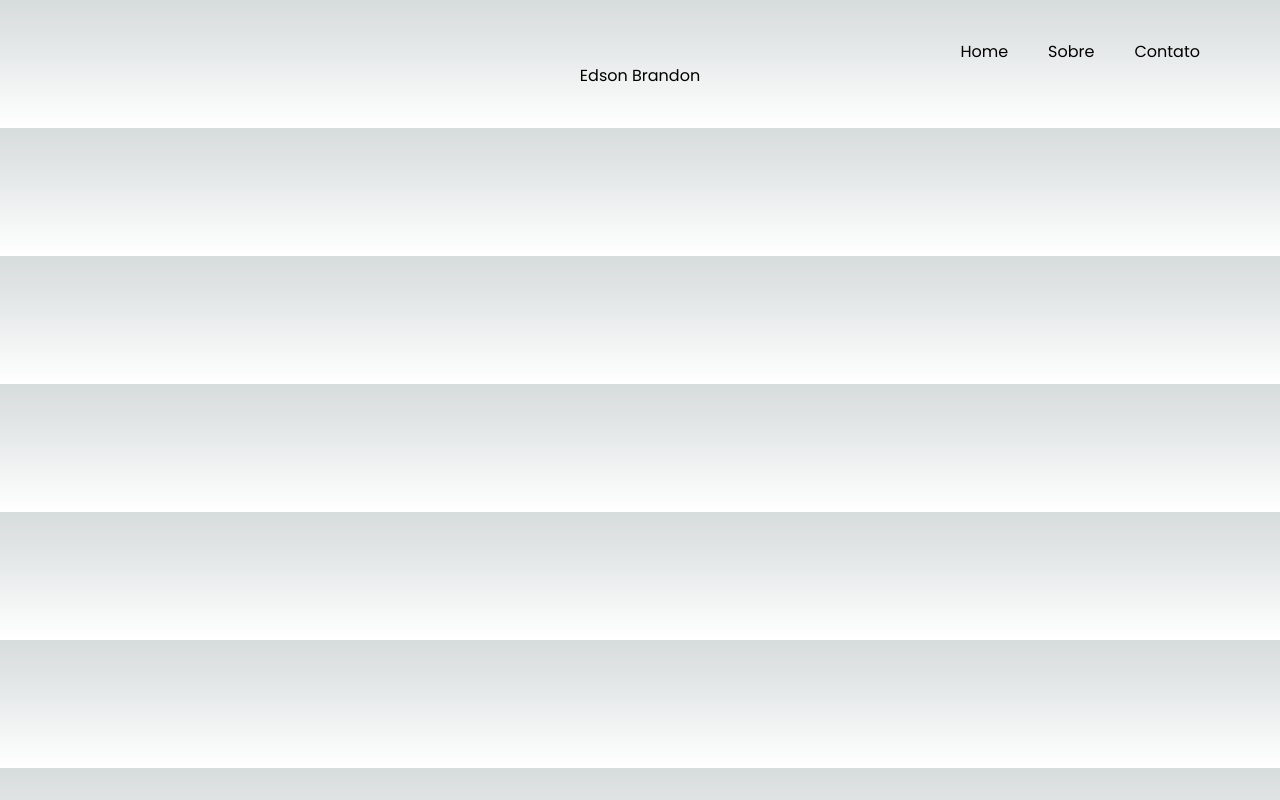
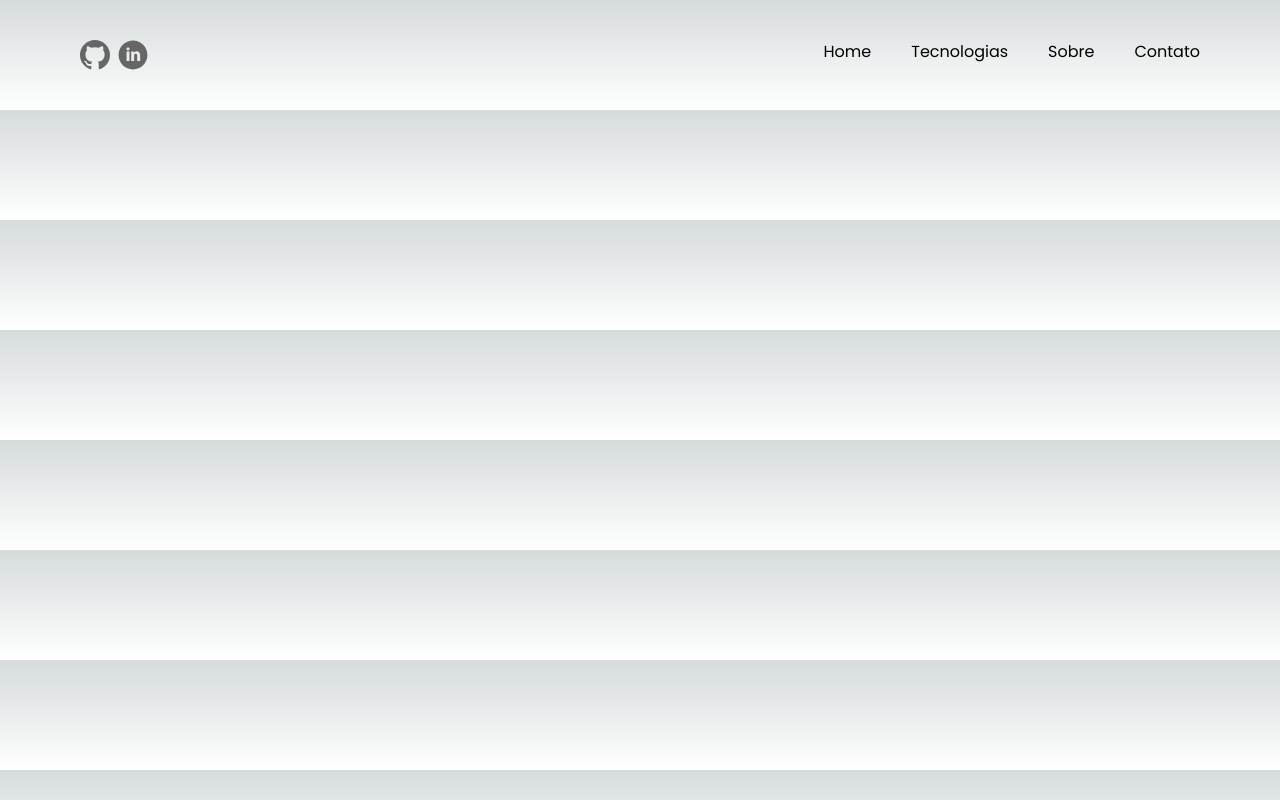
Before and after one commit to edintwi/my-website, a Next.js app: page / in a window 1280 px wide. Built offline with nearby package versions, Linux system fonts and the light colour scheme.

Commit message:
feat: app nav

```diff
--- a/src/app/layout.tsx
+++ b/src/app/layout.tsx
@@ -1,5 +1,7 @@
 import type { Metadata } from "next";
 import { Poppins } from "next/font/google";
+import Image from "next/image";
+
 import "./globals.css";
 
 const poppins = Poppins({ subsets: ["latin"], weight: ["400", "600", "700"] });
@@ -15,12 +17,37 @@ export default function RootLayout({
   children: React.ReactNode;
 }>) {
   return (
-    <html lang="en" className={poppins.className}>
-      <body className="px-20 py-10">
-        <nav className="">
-          <ul className="flex justify-end row-auto gap-10">
+    <html lang="pt-br" className={poppins.className}>
+      <body className="px-20 py-10 items-center">
+        <nav className="items-center">
+          <div className="flex flex-row justify-between">
+            <div className="gap-2 flex flex-row">
+              <a href="https://github.com/edintwi" target="_blank">
+                <Image
+                  src="/assets/github.svg"
+                  width={30}
+                  height={30}
+                  alt={"Github"}
+                />
+              </a>
+              <a
+                href="https://www.linkedin.com/in/edson-brandon/"
+                target="_blank"
+              >
+                <Image
+                  src="/assets/linkedin.svg"
+                  width={30}
+                  height={30}
+                  alt={"Github"}
+                />
+              </a>
+            </div>
+            <ul className="flex justify-end flex-row gap-10">
               <li>
                 <a href="">Home</a>
+              </li>
+              <li>
+                <a href="">Tecnologias</a>
               </li>
               <li>
                 <a href="">Sobre</a>
@@ -29,6 +56,7 @@ export default function RootLayout({
                 <a href="">Contato</a>
               </li>
             </ul>
+          </div>
         </nav>
         {children}
       </body>
--- a/src/app/page.tsx
+++ b/src/app/page.tsx
@@ -1,7 +1,3 @@
 export default function Home() {
-  return (
-    <main className="flex items-center justify-center">
-      <h1>Edson Brandon</h1>
-    </main>
-  );
+  return <main className="flex items-center justify-center"></main>;
 }
```
Also changed, not shown: public/assets/github.svg (added), public/assets/linkedin.svg (added). Lines whose indentation alone changed are shown as unchanged.
